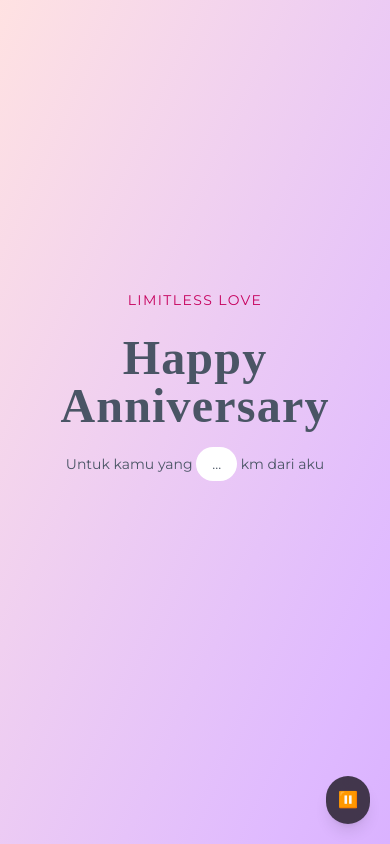
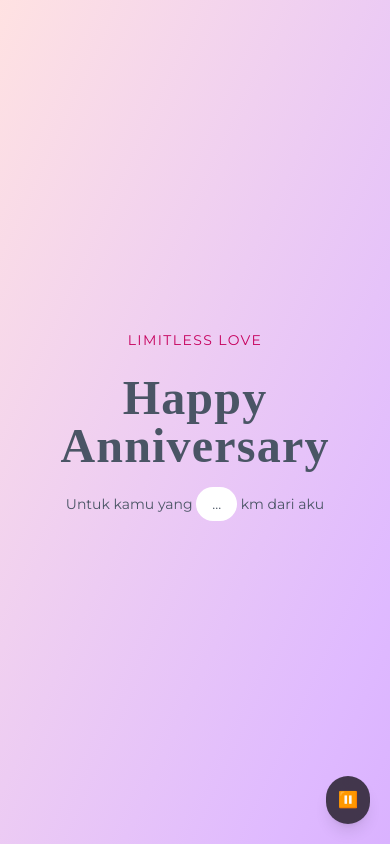
Before and after one commit to christianoSinaga/anniversary-project, a Vue app: page / in a window 390 px wide. Built offline with nearby package versions, Linux system fonts and the light colour scheme; no server answers; a web font is replaced by a local one.

Commit message:
Update audio source and adjust padding for layout consistency

```diff
--- a/src/App.vue
+++ b/src/App.vue
@@ -43,13 +43,13 @@ onMounted(() => {
     {{ isPlaying ? '⏸️' : '▶️' }}
   </button>
   <audio ref="audioRef" loop>
-    <source src="/src/assets/song/shittin-me.mp3" type="audio/mpeg" />
+    <source src="/src/assets/song/kota-tak-sama-tanpamu.mp3" type="audio/mpeg" />
   </audio>
   <!-- Main Container -->
   <div
     class="h-screen overflow-y-scroll snap-y snap-mandatory bg-linear-to-br from-red-100 to-purple-300"
   >
-    <section class="h-dvh pb-20 flex items-center justify-center snap-start">
+    <section class="h-dvh sm:pb-20 flex items-center justify-center snap-start">
       <MainMessage />
     </section>
 
@@ -61,7 +61,7 @@ onMounted(() => {
       </div>
     </section>
 
-    <section class="h-full pb-20 flex items-center justify-center snap-start">
+    <section class="h-full sm:pb-20 flex items-center justify-center snap-start">
       <GalleryWindow />
     </section>
   </div>
```
Also changed, not shown: 1 other file (tests, documents, lock files or other folders).
